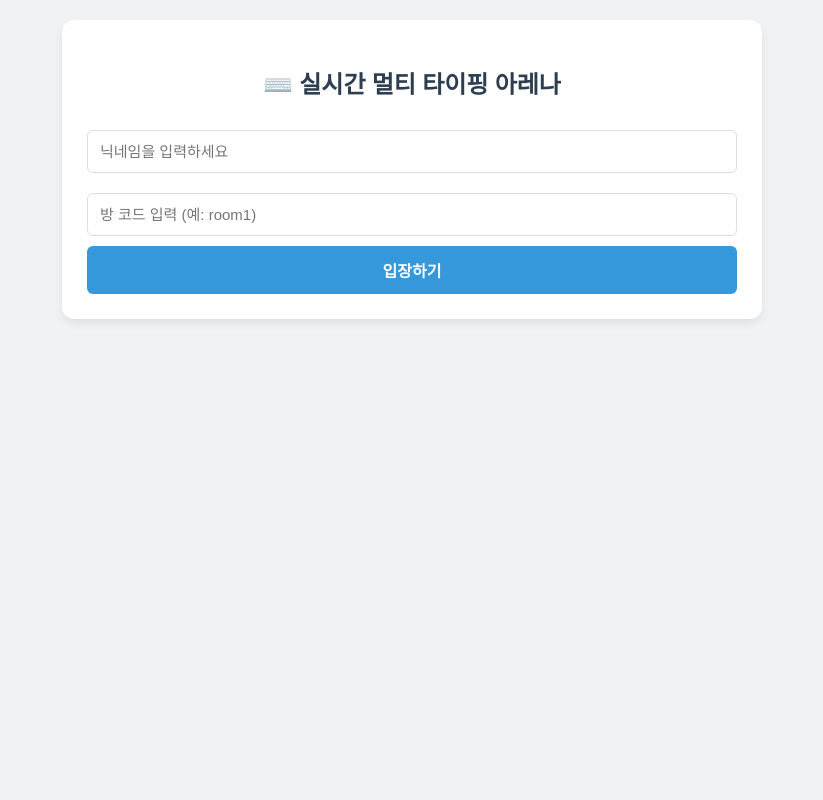
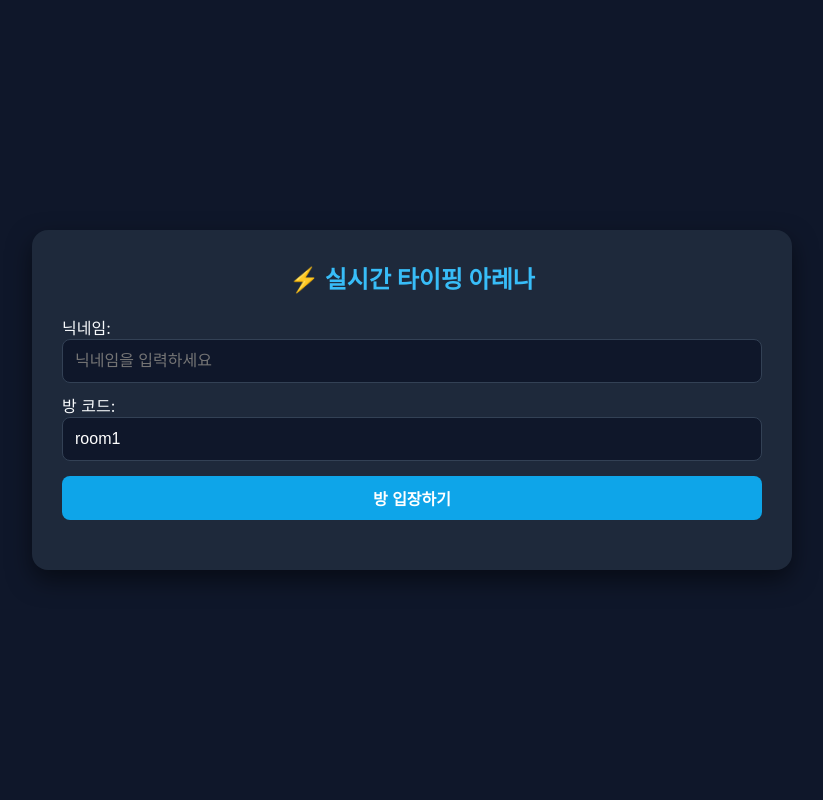
Before and after one commit to tudorrope2/work, a Flask app: page / in a window 1280 px wide. Shown: the whole page, without its empty margins (228-1051 px from the left). Run offline with Flask 3, Linux system fonts and the light colour scheme; some libraries are stand-ins or nearby versions.

Commit message:
실시간 기능 추가

```diff
--- a/templates/index.html
+++ b/templates/index.html
@@ -3,157 +3,245 @@
 <head>
     <meta charset="UTF-8">
     <title>실시간 멀티 타이핑 아레나</title>
-    <script src="https://cdnjs.cloudflare.com/ajax/libs/socket.io/4.7.2/socket.io.min.js"></script>
+    <script src="https://cdnjs.cloudflare.com/ajax/libs/socket.io/4.0.1/socket.io.js"></script>
     <style>
-        body { font-family: 'Segoe UI', Tahoma, Geneva, Verdana, sans-serif; background-color: #f0f2f5; max-width: 700px; margin: 0 auto; padding: 20px; color: #333; }
-        .card { background: white; padding: 25px; border-radius: 12px; box-shadow: 0 4px 10px rgba(0,0,0,0.08); margin-bottom: 20px; }
-        h2 { text-align: center; color: #2c3e50; }
+        body {
+            background-color: #0f172a;
+            color: #f8fafc;
+            font-family: 'Pretendard', -apple-system, BlinkMacSystemFont, system-ui, Roboto, sans-serif;
+            display: flex;
+            justify-content: center;
+            align-items: center;
+            height: 100vh;
+            margin: 0;
+        }
+        .container {
+            background: #1e293b;
+            padding: 30px;
+            border-radius: 16px;
+            box-shadow: 0 10px 25px rgba(0,0,0,0.5);
+            width: 700px;
+        }
+        h2 { text-align: center; color: #38bdf8; margin-top: 0; }
+        .box { margin-bottom: 20px; }
+        input[type="text"] {
+            width: 100%;
+            padding: 12px;
+            font-size: 16px;
+            background: #0f172a;
+            border: 1px solid #334155;
+            color: #fff;
+            border-radius: 8px;
+            box-sizing: border-box;
+            outline: none;
+        }
+        input[type="text"]:focus { border-color: #38bdf8; }
 
-        .setup-screen, .game-screen { display: none; }
-        .setup-screen.active, .game-screen.active { display: block; }
+        /* 타이핑 문장 스타일링 */
+        #sentenceDisplay {
+            font-size: 20px;
+            line-height: 1.6;
+            background: #0f172a;
+            padding: 20px;
+            border-radius: 8px;
+            border: 1px solid #334155;
+            word-break: break-all;
+            margin-bottom: 15px;
+            letter-spacing: 0.5px;
+        }
+        .char-correct { color: #34d399; font-weight: bold; } /* 맞춘 글자 (초록색) */
+        .char-incorrect { color: #f87171; background: rgba(248,113,113,0.2); } /* 오타 */
+        .char-normal { color: #94a3b8; } /* 남은 글자 (회색) */
 
-        input[type="text"] { width: 100%; padding: 12px; margin: 10px 0; border: 1px solid #ddd; border-radius: 6px; box-sizing: border-box; font-size: 15px; }
-        .btn { background-color: #3498db; color: white; border: none; padding: 12px; border-radius: 6px; width: 100%; font-size: 16px; cursor: pointer; font-weight: bold; }
-        .btn:hover { background-color: #2980b9; }
-
-        .target-box { background: #f8f9fa; padding: 15px; border-left: 4px solid #3498db; font-size: 16px; margin-bottom: 20px; line-height: 1.5; word-break: break-all; }
-
-        .player-bar { margin-bottom: 15px; }
-        .player-info { display: flex; justify-content: space-between; font-size: 14px; margin-bottom: 5px; font-weight: bold; }
-        .progress-track { background: #eee; height: 12px; border-radius: 6px; overflow: hidden; }
-        .progress-fill { background: #2ecc71; height: 100%; width: 0%; transition: width 0.1s ease; }
+        /* 게이지바 스타일 */
+        .progress-container {
+            background: #0f172a;
+            border-radius: 8px;
+            margin-bottom: 10px;
+            overflow: hidden;
+            border: 1px solid #334155;
+            padding: 3px;
+        }
+        .progress-bar {
+            height: 22px;
+            background: linear-gradient(90deg, #0ea5e9, #38bdf8);
+            width: 0%;
+            border-radius: 4px;
+            transition: width 0.1s linear;
+            text-align: right;
+            line-height: 22px;
+            font-size: 12px;
+            font-weight: bold;
+            color: #0f172a;
+            padding-right: 8px;
+            box-sizing: border-box;
+        }
+        .stats {
+            display: flex;
+            justify-content: space-between;
+            font-size: 14px;
+            color: #94a3b8;
+            margin-bottom: 15px;
+        }
+        button {
+            background: #0ea5e9;
+            color: white;
+            border: none;
+            padding: 10px 20px;
+            font-size: 16px;
+            border-radius: 8px;
+            cursor: pointer;
+            font-weight: bold;
+            width: 100%;
+        }
+        button:hover { background: #0284c7; }
+        .hidden { display: none; }
     </style>
 </head>
 <body>
-    <div class="card">
-        <h2>⌨️ 실시간 멀티 타이핑 아레나</h2>
+    <div class="container">
+        <h2>⚡ 실시간 타이핑 아레나</h2>
 
-        <!-- 입장 화면 -->
-        <div id="setupScreen" class="setup-screen active">
-            <input type="text" id="usernameInput" placeholder="닉네임을 입력하세요">
-            <input type="text" id="roomInput" placeholder="방 코드 입력 (예: room1)">
-            <button class="btn" onclick="joinRoom()">입장하기</button>
+        <!-- 로비 화면 -->
+        <div id="lobby" class="box">
+            <label>닉네임:</label>
+            <input type="text" id="nicknameInput" placeholder="닉네임을 입력하세요" style="margin-bottom: 10px;">
+            <label>방 코드:</label>
+            <input type="text" id="roomInput" placeholder="예: room1" value="room1" style="margin-bottom: 15px;">
+            <button onclick="joinRoom()">방 입장하기</button>
         </div>
 
         <!-- 게임 화면 -->
-        <div id="gameScreen" class="game-screen">
-            <div style="display: flex; justify-content: space-between; align-items: center; margin-bottom: 15px;">
-                <h3 id="roomTitle" style="margin: 0;">방: </h3>
-                <button class="btn" id="startBtn" style="width: auto; padding: 8px 15px;" onclick="startGame()">게임 시작</button>
+        <div id="gameRoom" class="hidden">
+            <div class="stats">
+                <span id="roomInfo">방: -</span>
+                <span id="statDisplay">타수: 0 타/분 | 정확도: 100%</span>
             </div>
 
-            <div class="target-box" id="targetSentence">방장이 게임을 시작하면 문장이 표시됩니다.</div>
+            <!-- 글자 하이라이팅 영역 -->
+            <div id="sentenceDisplay">게임을 시작하면 문장이 표시됩니다.</div>
 
-            <input type="text" id="typingInput" placeholder="여기에 타이핑하세요..." disabled oninput="checkTyping()">
+            <div class="box">
+                <input type="text" id="typingInput" placeholder="시작 버튼을 누르면 입력할 수 있습니다." disabled oninput="checkTyping()">
+            </div>
 
-            <h4 style="margin-top: 30px;">🏃‍♂️ 실시간 현황</h4>
-            <div id="playerList"></div>
+            <button id="startBtn" onclick="startGame()">게임 시작</button>
+
+            <h3 style="margin-top: 25px; font-size: 16px; color: #cbd5e1;">실시간 진척도</h3>
+            <div id="progressContainer"></div>
         </div>
     </div>
 
     <script>
-        let socket = io();
+        const socket = io();
         let currentRoom = '';
-        let myUsername = '';
         let targetText = '';
         let gameActive = false;
+        let startTime = null;
 
         function joinRoom() {
-            myUsername = document.getElementById('usernameInput').value.trim();
-            currentRoom = document.getElementById('roomInput').value.trim();
-
-            if (!myUsername || !currentRoom) {
-                alert("닉네임과 방 코드를 모두 입력해주세요!");
+            const nickname = document.getElementById('nicknameInput').value.trim();
+            const room = document.getElementById('roomInput').value.trim();
+            if (!nickname || !room) {
+                alert('닉네임과 방 코드를 입력해주세요!');
                 return;
             }
-
-            socket.emit('join', { username: myUsername, room: currentRoom });
-
-            document.getElementById('setupScreen').classList.remove('active');
-            document.getElementById('gameScreen').classList.add('active');
-            document.getElementById('roomTitleinnerText').innerText = `방: ${currentRoom}`;
+            currentRoom = room;
+            socket.emit('join', { nickname: nickname, room: room });
+            document.getElementById('lobby').classList.add('hidden');
+            document.getElementById('gameRoom').classList.remove('hidden');
+            document.getElementById('roomInfo').innerText = `방: ${room}`;
         }
 
         function startGame() {
             socket.emit('start_game', { room: currentRoom });
         }
 
-        socket.on('game_started', (data) => {
+        socket.ons("new_sentence", (data) => {
             targetText = data.sentence;
-            document.getElementById('targetSentence').innerText = targetText;
+            gameActive = true;
+            startTime = new Date().getTime(); // 게임 시작 시간 기록
+
             const input = document.getElementById('typingInput');
             input.value = '';
             input.disabled = false;
             input.focus();
-            gameActive = true;
+
+            renderSentence(0);
+            document.getElementById('statDisplay').innerText = "타수: 0 타/분 | 정확도: 100%";
         });
+
+        // 화면에 문장을 글자별로 쪼개서 하이라이팅 입히기
+        function renderSentence(currentIndex) {
+            let html = '';
+            for (let i = 0; i < targetText.length; i++) {
+                if (i < currentIndex) {
+                    html += `<span class="char-correct">${targetText[i]}</span>`;
+                } else if (i === currentIndex) {
+                    html += `<span class="char-normal" style="text-decoration: underline; color: #38bdf8;">${targetText[i]}</span>`;
+                } else {
+                    html += `<span class="char-normal">${targetText[i]}</span>`;
+                }
+            }
+            document.getElementById('sentenceDisplay').innerHTML = html;
+        }
 
         function checkTyping() {
             if (!gameActive) return;
             const typed = document.getElementById('typingInput').value;
 
-            // 앞에서부터 정확히 일치하는 글자 수 계산
             let correctCount = 0;
+            let errorCount = 0;
+
             for (let i = 0; i < typed.length; i++) {
-                if (i < targetText.length && typed[i] === targetText[i]) {
-                    correctCount++;
-                } else {
-                    // 오타가 나도 멈추지 않고, 일치하는 글자까지만 카운트
-                    break;
+                if (i < targetText.length) {
+                    if (typed[i] === targetText[i]) {
+                        correctCount++;
+                    } else {
+                        errorCount++;
+                    }
                 }
             }
 
-            // 퍼센트 계산 (0% ~ 100%)
-            let progress = 0;
-            if (targetText.length > 0) {
-                progress = Math.floor((correctCount / targetText.length) * 100);
-            }
+            renderSentence(typed.length);
+
+            // 실시간 타수 및 정확도 계산
+            const currentTime = new Date().getTime();
+            const elapsedMinutes = (currentTime - startTime) / 60000; // 분 단위
+            let cpm = elapsedMinutes > 0 ? Math.floor(correctCount / elapsedMinutes) : 0;
+            let accuracy = typed.length > 0 ? Math.max(0, Math.floor(((typed.length - errorCount) / typed.length) * 100)) : 100;
+
+            document.getElementById('statDisplay').innerText = `타수: ${cpm} 타/분 | 정확도: ${accuracy}%`;
+
+            // 진척도(%) 계산
+            let progress = Math.floor((correctCount / targetText.length) * 100);
             if (progress > 100) progress = 100;
-            if (typed.length > 0 && progress === 0) {
-                // 글자를 치기 시작했다면 최소 1% 이상으로 시각적 피드백 제공
-                progress = Math.max(1, Math.floor((typed.length / targetText.length) * 100));
-            }
+            if (typed.length > 0 && progress === 0) progress = 1;
 
-            // 서버로 진척도 전송
             socket.emit('update_progress', { room: currentRoom, progress: progress });
 
             // 완주 판정
             if (typed.trim() === targetText.trim()) {
                 gameActive = false;
                 document.getElementById('typingInput').disabled = true;
+                alert('🎉 완주하셨습니다!');
             }
         }
 
-        socket.on('update_room', (state) => {
-            targetText = state.sentence;
-            if (state.status === 'playing' && document.getElementById('targetSentence').innerText.includes('방장이')) {
-                document.getElementById('targetSentence').innerText = targetText;
-            }
-
-            const playerListDiv = document.getElementById('playerList');
-            playerListDiv.innerHTML = '';
-
-            for (let sid in state.players) {
-                let player = state.players[sid];
-                let div = document.createElement('div');
-                div.className = 'player-bar';
-                div.innerHTML = `
-                    <div class="player-info">
-                        <span>${player.username} ${player.finished ? '🎉 (완주!)' : ''}</span>
-                        <span>${player.progress}%</span>
-                    </div>
-                    <div class="progress-track">
-                        <div class="progress-fill" style="width: ${player.progress}%"></div>
+        socket.on("update_progress", (data) => {
+            const container = document.getElementById('progressContainer');
+            container.innerHTML = '';
+            for (let user in data) {
+                let p = data[user];
+                container.innerHTML += `
+                    <div style="margin-bottom: 8px;">
+                        <div style="font-size: 13px; margin-bottom: 3px; color: #cbd5e1;">${user}</div>
+                        <div class="progress-container">
+                            <div class="progress-bar" style="width: ${p}%;">${p}%</div>
+                        </div>
                     </div>
                 `;
-                playerListDiv.appendChild(div);
             }
-        });
-
-        socket.on('game_over', (data) => {
-            alert(`🏆 게임 종료! 우승자: ${data.winner}님 축하합니다!`);
-            gameActive = false;
-            document.getElementById('typingInput').disabled = true;
         });
     </script>
 </body>
```
